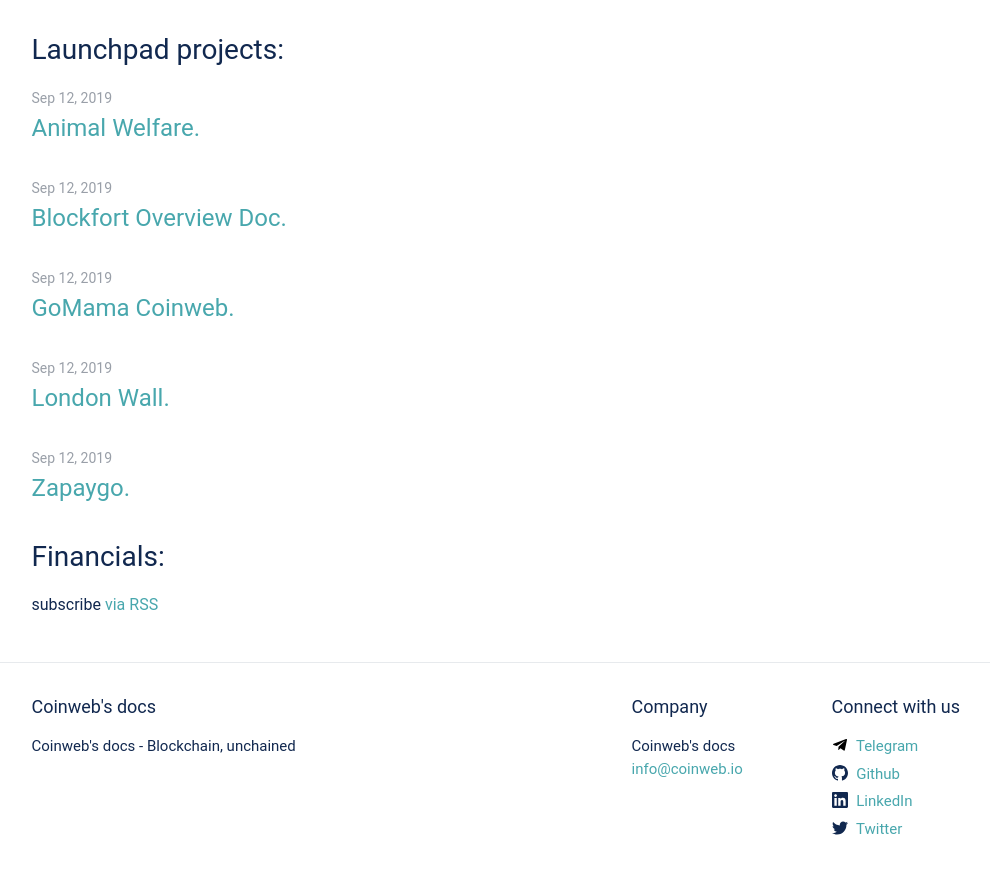
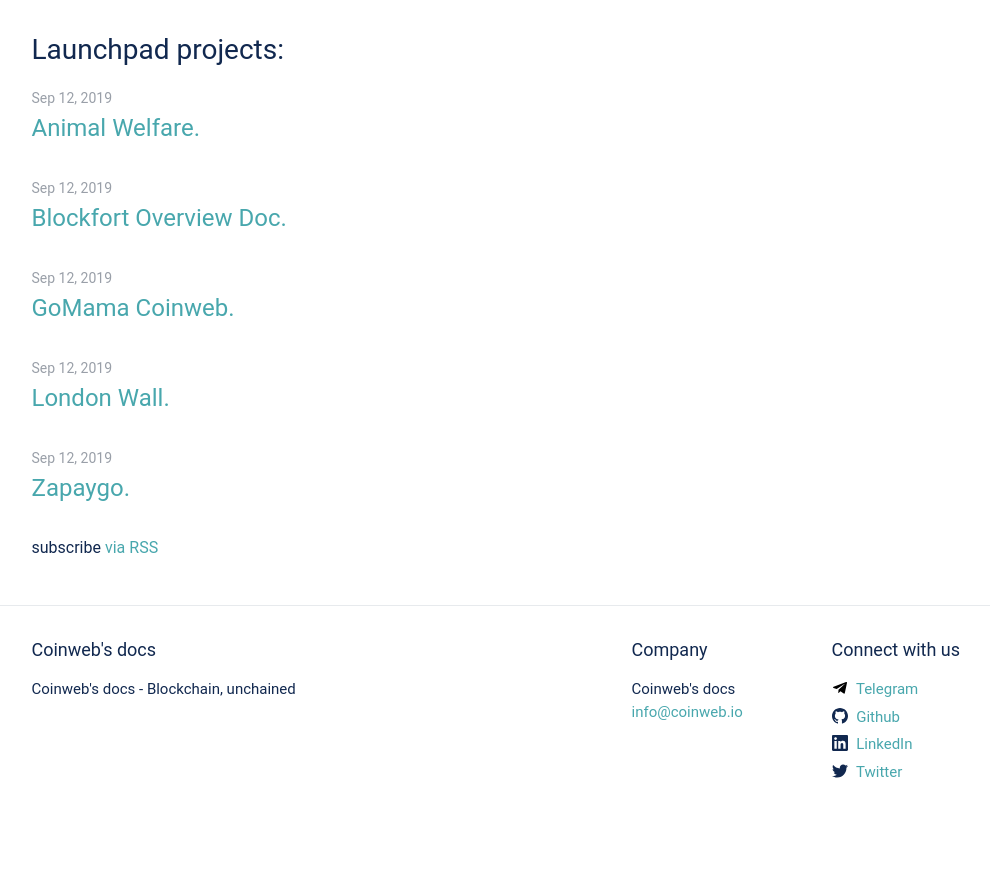
Before and after one commit to coinweb/technical-docs, a Jekyll site: the page built from index.md, in a window 1280 px wide and 900 px high, scrolled down 641 px. Shown: the top 874 px of the window, without its empty margins (116-1106 px from the left). Built offline with Jekyll 4.4.1, drawn with Linux system fonts in a browser that asks for light colours; after the commit the page ends 1484 px from its top, so only the background shows below that.

Commit message:
Commenting out Financial section

```diff
--- a/_layouts/home.html
+++ b/_layouts/home.html
@@ -58,7 +58,7 @@ layout: default
     {%- endfor -%}
     </ul>
 
-    <h2 class="post-list-heading"> Financials: </h2>
+<!--    <h2 class="post-list-heading"> Financials: </h2>
     <ul class="post-list">
         {% assign financial_files = site.static_files | where: "financials", true %}
         {%- for file in financial_files -%}
@@ -72,7 +72,7 @@ layout: default
             </h3>
         </li>
         {%- endfor -%}
-    </ul>
+    </ul> -->
 
 
     <p class="rss-subscribe">subscribe <a href="{{ "/feed.xml" | relative_url }}">via RSS</a></p>
```
